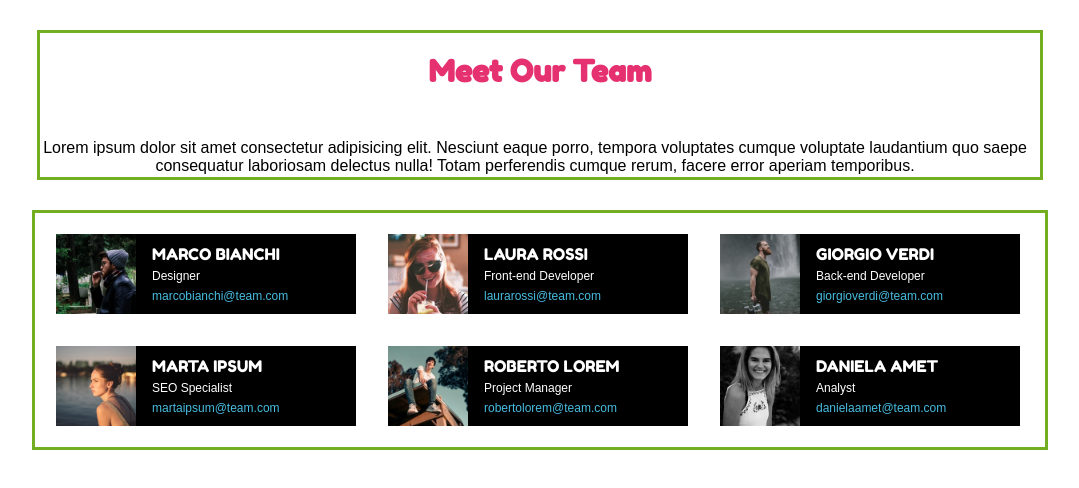
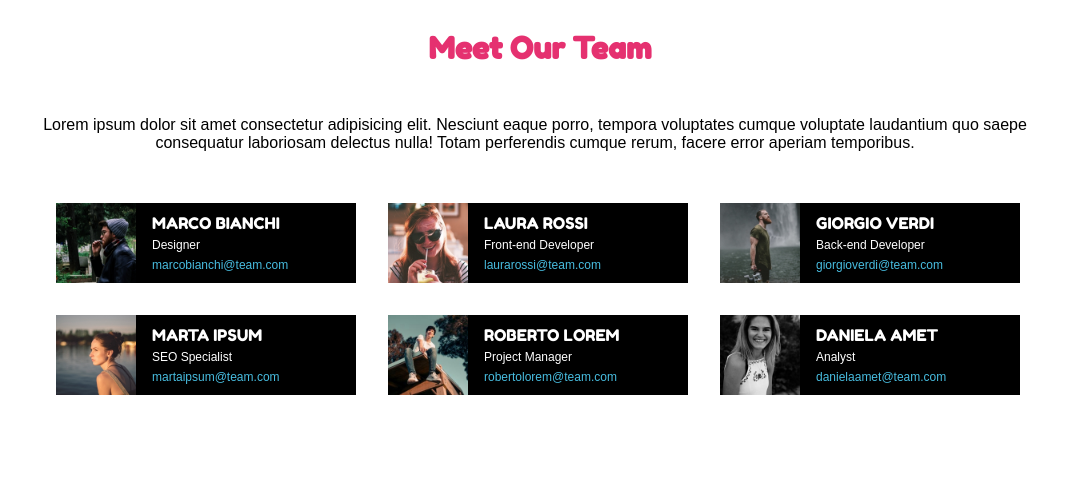
Before and after one commit to salvatoredepaola/html-css-float-cards, a plain HTML site: page index.html in a window 1280 px wide. Shown: the whole page, without its empty margins (100-1179 px from the left). Drawn offline with Linux system fonts and the light colour scheme.

Commit message:
rimosso bordo verde

```diff
--- a/css/style.css
+++ b/css/style.css
@@ -14,7 +14,7 @@ header{
     text-align: center;
     width: 1000px;
     margin: 30px auto;
-    border: 3px solid #73AD21;
+
 }
 .nomi{
     font-family: 'Fredoka One', cursive;
@@ -25,7 +25,7 @@ header{
     padding: 5px;
     width: 1000px;
     margin: auto;
-    border: 3px solid #73AD21;
+
 }
 .minibox{
     background-color: black;
```
